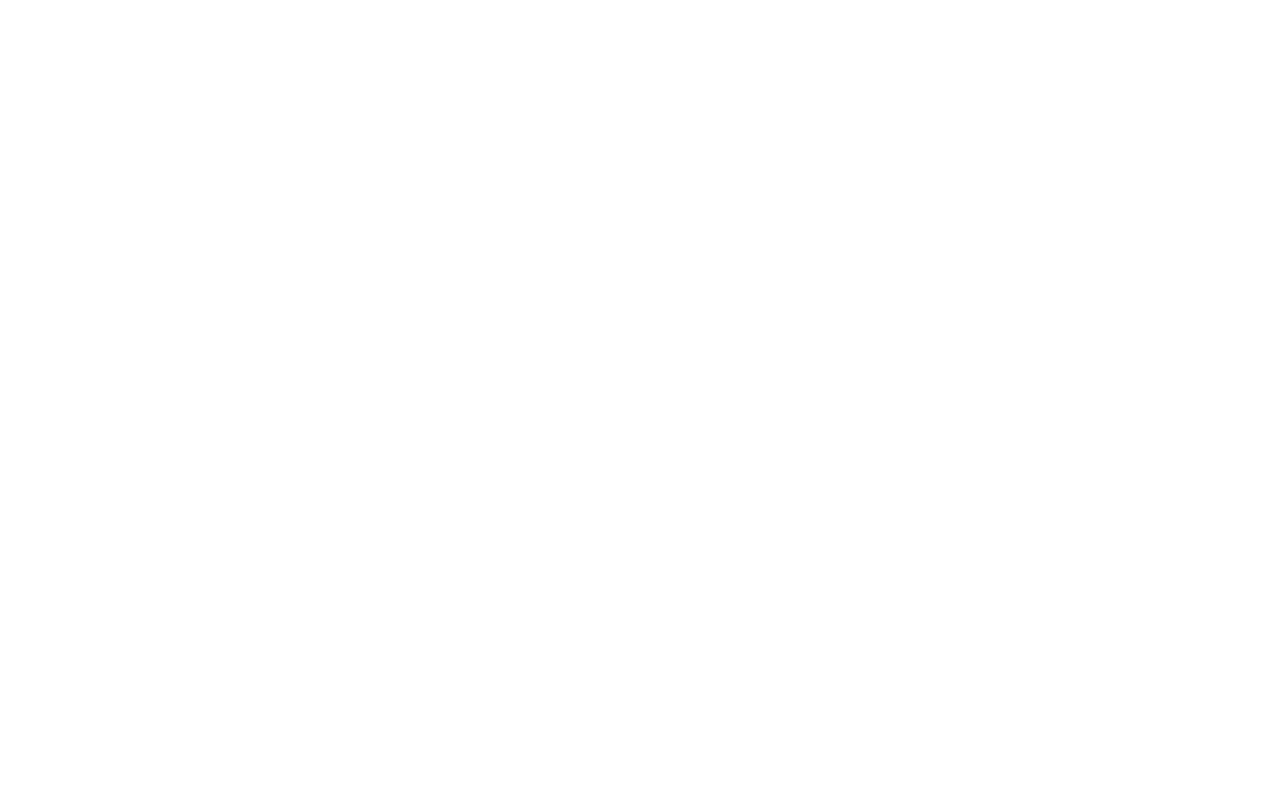
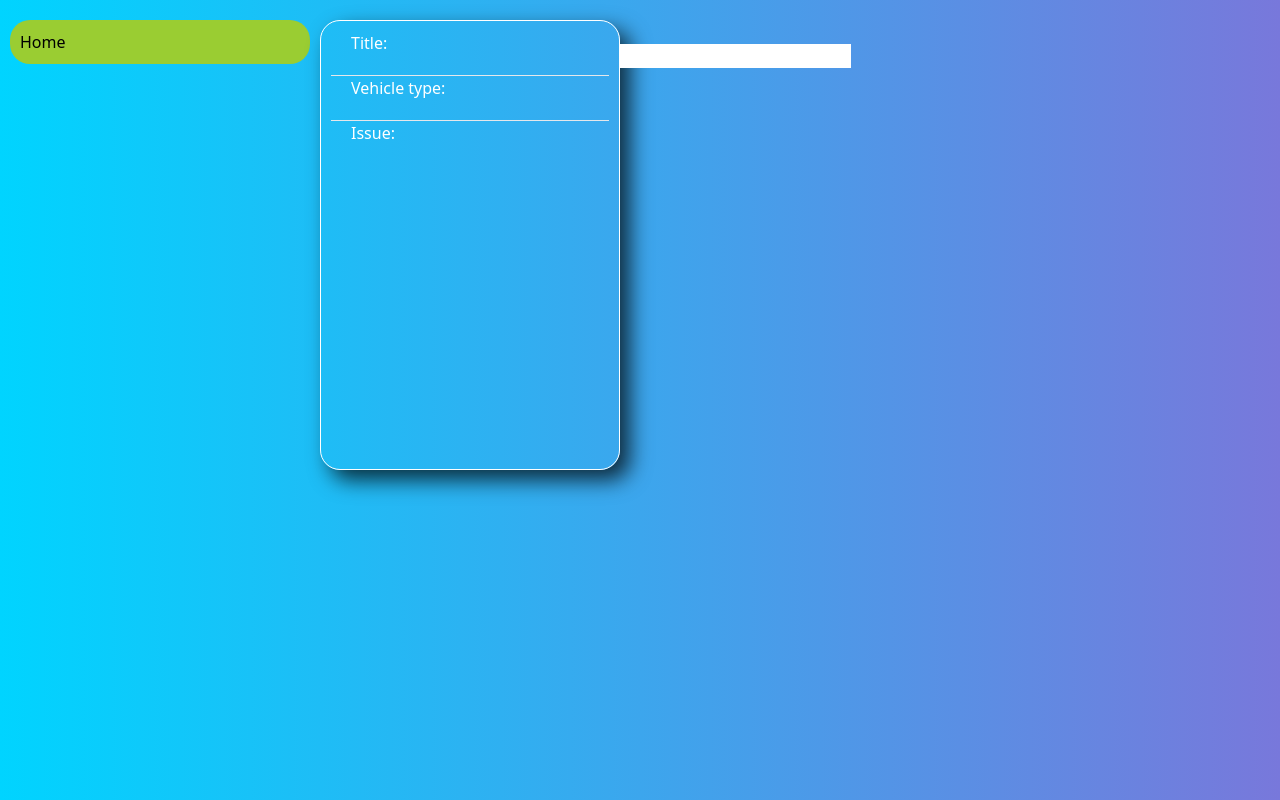
Before and after one commit to pramudithamendis/vehicle-rental, a React (Vite) app in the folder frontend/: page /chat/getchat/1/admin in a window 1280 px wide. Before the commit this address had no page. Built offline with nearby package versions, Linux system fonts and the light colour scheme; no server answers.

Commit message:
Add a page specific for the Admin regarding each chat

```diff
--- a/frontend/src/App.jsx
+++ b/frontend/src/App.jsx
@@ -6,6 +6,7 @@
 import AChat from './pages/AChat.jsx'
 import Edit from './pages/Edit.jsx'
 import ChatsForAdmin from './pages/ChatsForAdmin.jsx'
+import AChatForAdmin from './pages/AChatForAdmin.jsx'
 
 const App = () => {
   return (
@@ -16,6 +17,7 @@
       <Route path='/chat/getchat/:id' element={<AChat />} />
       <Route path='/chat/edit/:id' element={<Edit />} />
       <Route path='/chat/chats/admin' element={<ChatsForAdmin />} />
+      <Route path='/chat/getchat/:id/admin' element={<AChatForAdmin />} />
     </Routes>
   )
 }
--- /dev/null
+++ b/frontend/src/pages/AChatForAdmin.jsx
@@ -0,0 +1,53 @@
+import React, { useEffect, useState } from 'react'
+import axios from 'axios';
+import { useParams } from 'react-router-dom';
+import Spinner from '../components/Spinner';
+import { Link } from 'react-router-dom';
+import { AiOutlineEdit } from 'react-icons/ai'
+import { MdOutlineDelete } from 'react-icons/md'
+import './AChat.css'
+import BackButton from '../components/BackButton';
+
+
+const AChatForAdmin = () => {
+
+  const [loading, setL] = useState(false)
+  const [s, setS] = useState({});
+  const { id } = useParams();
+
+  useEffect(() => {
+    setL(true);
+    axios.get(`http://localhost:5555/chat/getchat/${id}`)
+      .then((response) => {
+        console.log(response);
+        setS(response.data);
+        setL(false)
+      })
+      .catch((error) => {
+        console.log(error);
+        setL(false);
+      })
+  }, [])
+  return (
+    <div className='AChat_parent'>
+      <div className='AChat_parent_leftpanel phonescreen'><BackButton /></div>
+      <div className='AChat_parent_middlepanel'>
+        <div className='AChat_parent_middlepanel_title'>Title: {s.title}</div><hr className='AChat_parent_middlepanel_title_hr' />
+        <div className='AChat_parent_middlepanel_vehicle'>Vehicle type: {s.vehicle}</div><hr className='AChat_parent_middlepanel_vehicle_hr' />
+        <div className='AChat_parent_middlepanel_issue'>Issue: {s.issue}</div>
+        <div className='AChat_parent_middlepanel_operations'>
+
+        </div>
+
+
+      </div>
+      {/* <div className='rightpanel phonescreen'>Side</div> */}
+      <div><span ><br /><input type="text" /></span></div>
+    </div>
+
+
+
+  )
+}
+
+export default AChatForAdmin
```
